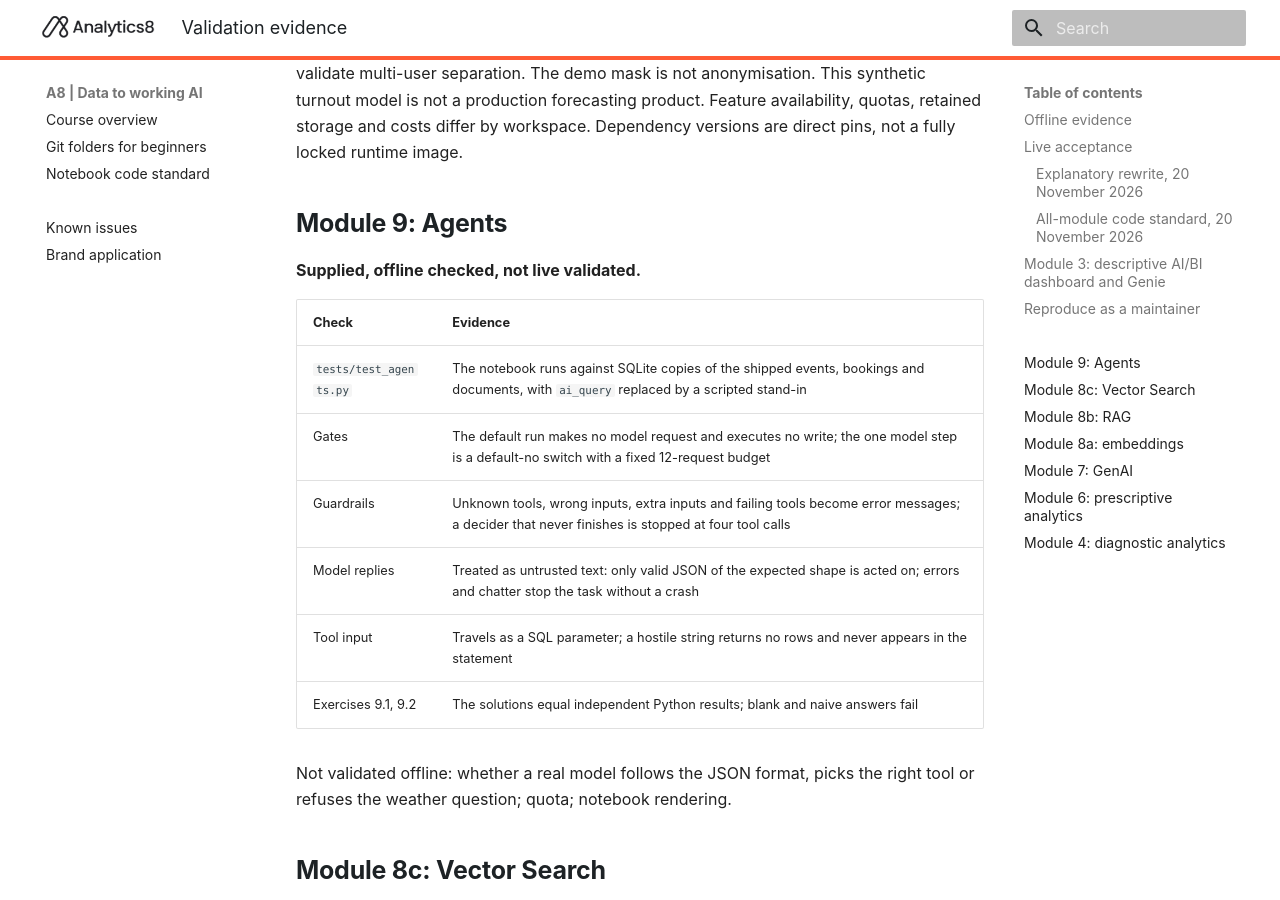
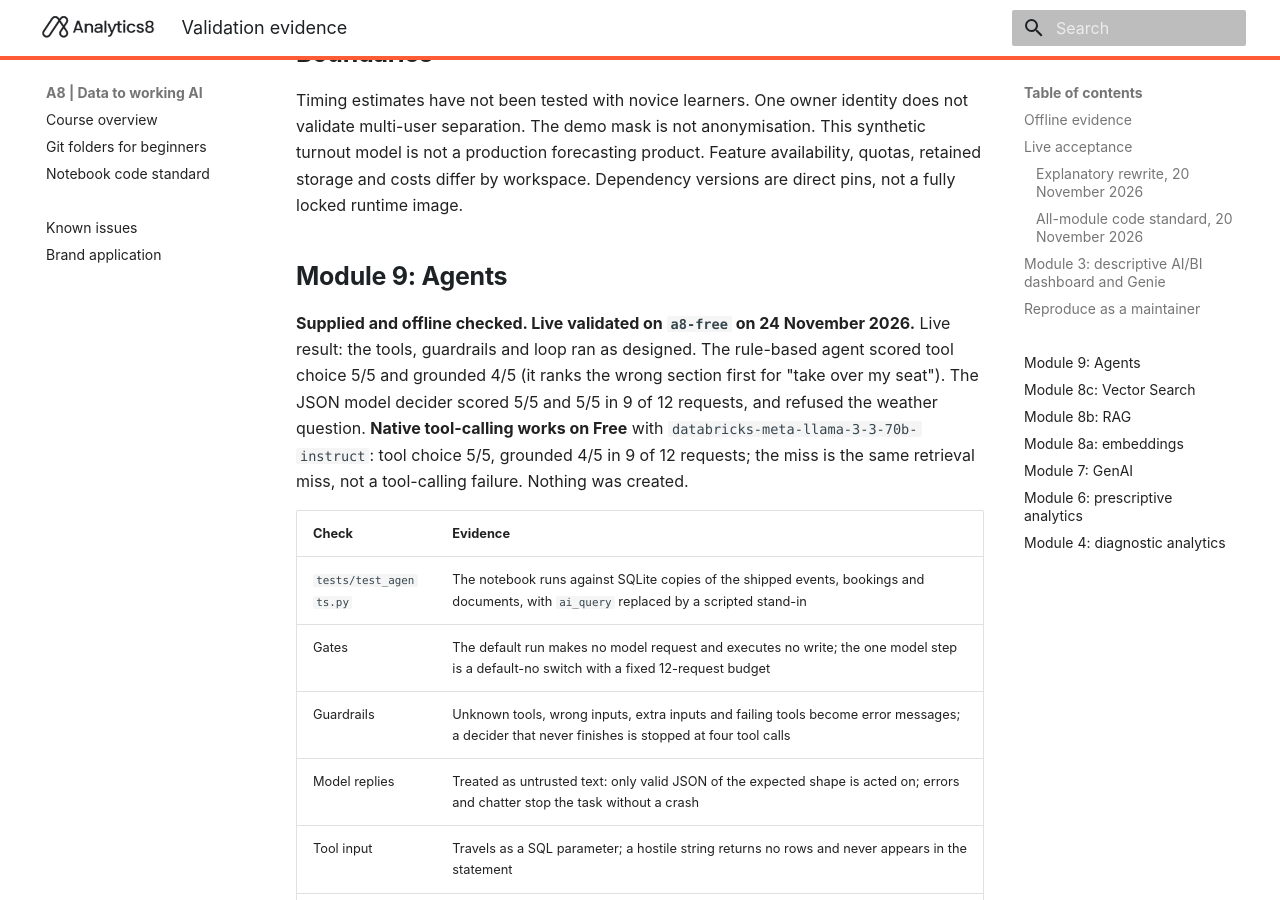
Before and after one commit to pdclough-a8/a8-databricks-learning, an MkDocs documentation site: the page built from docs/validation.md, in a window 1280 px wide and 900 px high, scrolled down 5184 px. Built offline with MkDocs 1.6.1 and Material for MkDocs 9.7.7, drawn with Linux system fonts in a browser that asks for light colours; some of the changed text lies outside the part shown.

Commit message:
Record live validation of Modules 3, 4, 5 and 9; add --skip-vector to live harness
- Module 9 validated live on Free, including native tool-calling
- 08a notes that the SDK embeddings route times out on Free
- validation docs and navigation updated

Co-Authored-By: Claude Sonnet 5.5 <noreply@anthropic.com>

```diff
--- a/docs/validation.md
+++ b/docs/validation.md
@@ -88,7 +88,7 @@ Not yet validated:
 
 ## Module 3: descriptive AI/BI dashboard and Genie
 
-**Supplied, offline checked, not live validated.** No Databricks workspace was contacted for this module.
+**Notebook live run (24 November 2026, `a8-free`, serverless, solution answers):** it ran end to end, and the pandas route agreed with the SQL view on every metric. **Dashboard import and Genie remain not live validated.** Earlier text below describes the offline checks.
 
 | Check | Evidence |
 |---|---|
@@ -139,7 +139,7 @@ Dependency versions are direct pins, not a fully locked runtime image.
 
 ## Module 9: Agents
 
-**Supplied, offline checked, not live validated.**
+**Supplied and offline checked. Live validated on `a8-free` on 24 November 2026.** Live result: the tools, guardrails and loop ran as designed. The rule-based agent scored tool choice 5/5 and grounded 4/5 (it ranks the wrong section first for "take over my seat"). The JSON model decider scored 5/5 and 5/5 in 9 of 12 requests, and refused the weather question. **Native tool-calling works on Free** with `databricks-meta-llama-3-3-70b-instruct`: tool choice 5/5, grounded 4/5 in 9 of 12 requests; the miss is the same retrieval miss, not a tool-calling failure. Nothing was created.
 
 | Check | Evidence |
 |---|---|
@@ -240,6 +240,8 @@ bookings is an assumption; costs are assumed teaching parameters with no payment
 
 ## Module 4: diagnostic analytics
 
+**Notebook live run (24 November 2026, `a8-free`, serverless, solution answers):** it ran end to end after a Decimal fix, including the pandas drill-down check and the permutation test. **Genie remains not live validated.**
+
 **Readability pilot (23 November 2026), offline only:** one setup cell, an "Under the hood" helper table, three optional
 `<details>` background blocks (event terms, mix versus rate, p-value) and three computed "Reading" cells that state the
 real values with their limits. `tests/test_diagnostic.py` checks the single setup cell and the reading variables.
```
Also changed, not shown: START_HERE.md (+2 -1 lines), docs/index.md (+1 -1 lines), 2 other files.
